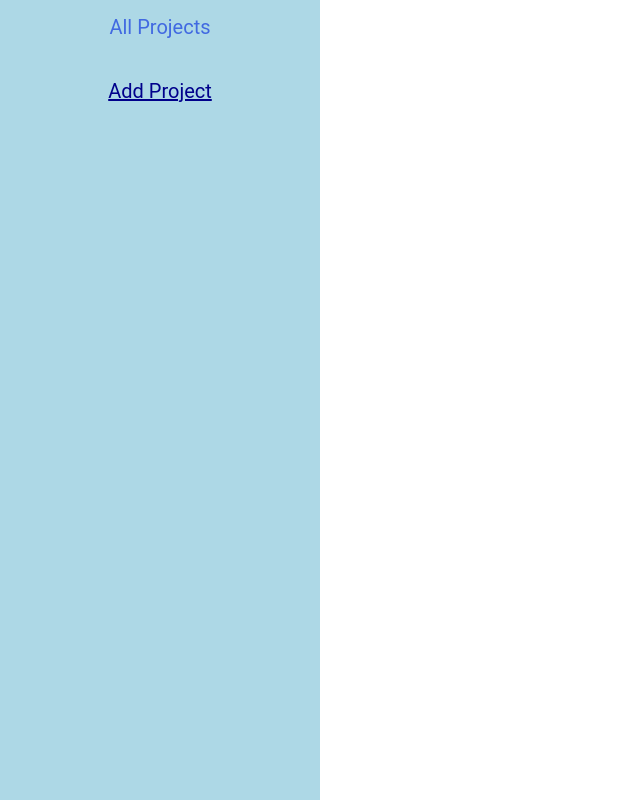
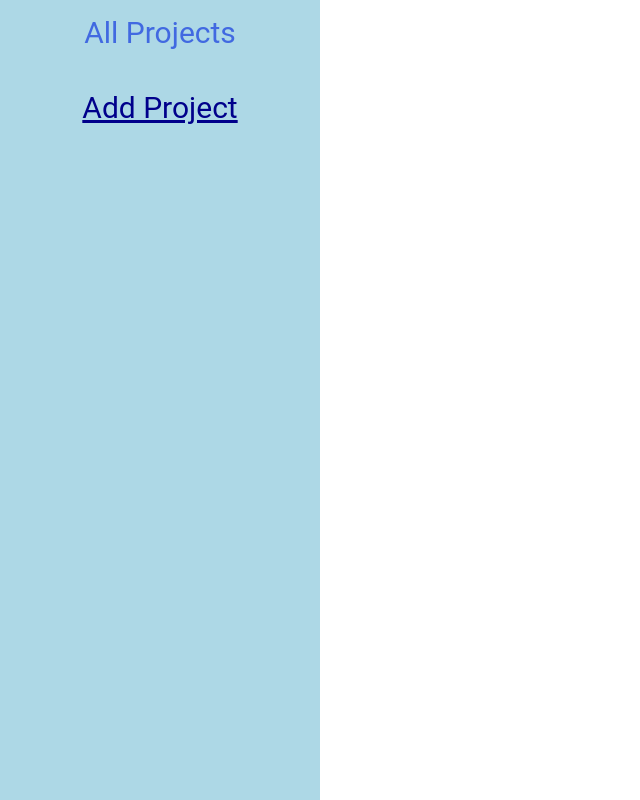
Before and after one commit to PearMeow/todo-list, a website built with webpack: page src/template.html in a window 1280 px wide. Shown: the whole page, without its empty margins (0-640 px from the left). Built offline with nearby package versions, Linux system fonts and the light colour scheme.

Commit message:
Make sidebar text bigger

```diff
--- a/src/style.css
+++ b/src/style.css
@@ -19,6 +19,10 @@ body {
 
 p {
     margin: 0;
+}
+
+.sidebar * {
+    font-size: 30px;
 }
 
 .sidebar {
```
